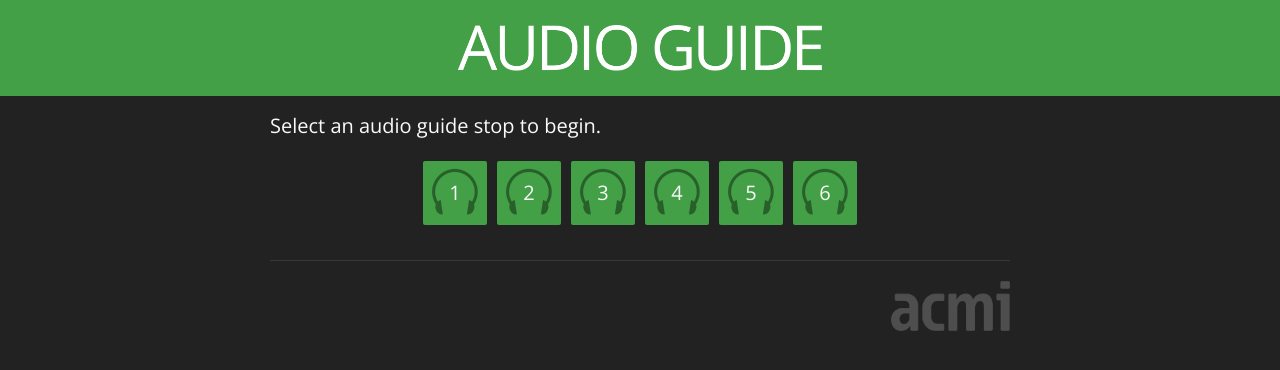
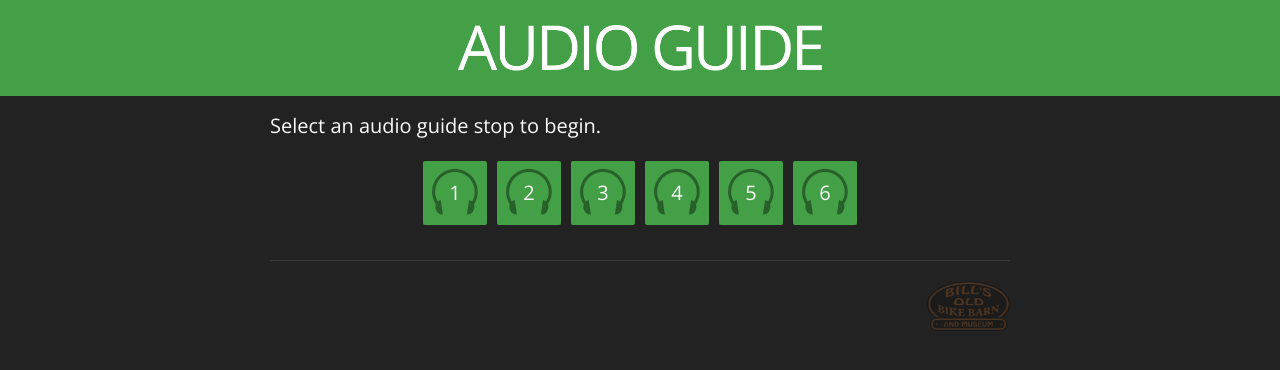
Before and after one commit to ACMILabs/static-museum-audio-guide, a Jekyll site: the page built from index.html, in a window 1280 px wide. Shown: the top 370 px of the page. Built offline with Jekyll 4.4.1, drawn with Linux system fonts in a browser that asks for light colours.

Commit message:
Update footer.html

```diff
--- a/_includes/footer.html
+++ b/_includes/footer.html
@@ -5,7 +5,7 @@
     <div class="partner-logos">
       <!-- replace logos here! -->
       <a href="https://billsbikebarn.com/cms3/assets/_core/image/Bill-LOGO.png" target="_blank">
-        <img class="logo" src="{{ site.baseurl }}/assets/img/logo/acmi-white.png"/>
+        <img class="logo" src="{{ site.baseurl }}assets/img/logo/Bill-LOGO.png"/>
       </a>
     </div>
   </div>
```
